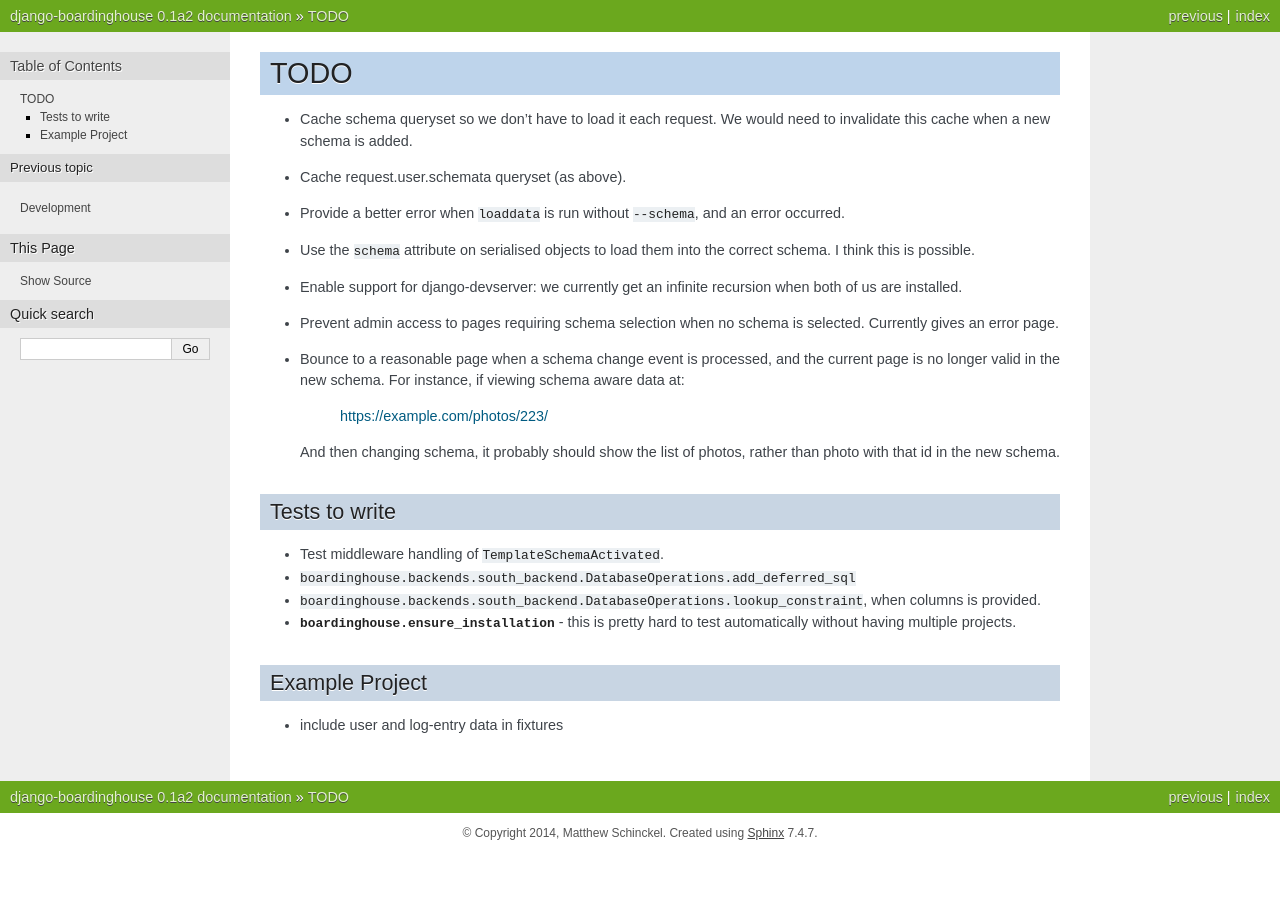
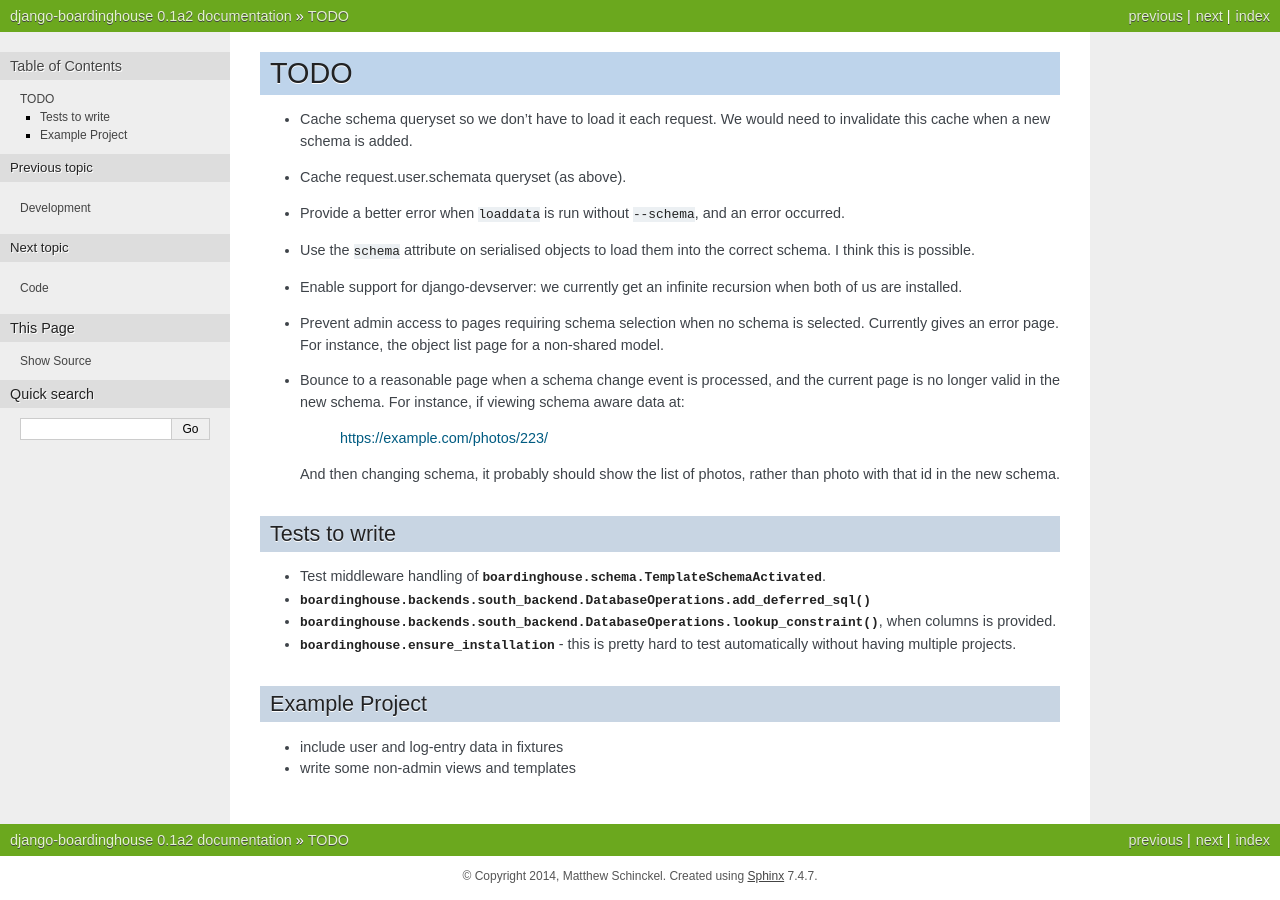
Before and after one commit to schinckel/django-boardinghouse, a Sphinx documentation site: the page built from docs/source/todo.rst, in a window 1280 px wide. Built offline with Sphinx 7.4.7, drawn with Linux system fonts in a browser that asks for light colours; cross-references to code outside the pages are shown as plain code.

Commit message:
More documentation.

```diff
--- a/docs/source/example.rst
+++ b/docs/source/example.rst
@@ -19,3 +19,5 @@ When prompted, you will need to create a superuser. Then::
   ./manage.py runserver 127.0.0.1:8088
 
 Finally, visit http://127.0.0.1:8088/admin/ and log in with your superuser's credentials. There is a fully functioning django project, with two schemata (schools) installed, and a smattering of data.
+
+At this stage, all of the functionality is contained within the admin interface.
--- a/docs/source/index.rst
+++ b/docs/source/index.rst
@@ -21,6 +21,7 @@ Contents:
    example
    development
    todo
+   code
 
 Indices and tables
 ==================
--- a/docs/source/philosophy.rst
+++ b/docs/source/philosophy.rst
@@ -59,3 +59,5 @@ Models will, by default, only live in a non-shared schema, unless they:
 * are explicitly marked within their definition as shared, by subclassing :class:`boardinghouse.base.SharedSchemaModel`, or by having the attribute ``_is_shared_model`` set to ``True``.
 
 * are listed in ``settings.BOARDINGHOUSE.SHARED_MODELS``.
+
+There is an :doc:`example project <example>`.
--- a/docs/source/todo.rst
+++ b/docs/source/todo.rst
@@ -11,7 +11,7 @@ TODO
 
 * Enable support for django-devserver: we currently get an infinite recursion when both of us are installed.
 
-* Prevent admin access to pages requiring schema selection when no schema is selected. Currently gives an error page.
+* Prevent admin access to pages requiring schema selection when no schema is selected. Currently gives an error page. For instance, the object list page for a non-shared model.
 
 * Bounce to a reasonable page when a schema change event is processed, and the current page is no longer valid in the new schema. For instance, if viewing schema aware data at:
 
@@ -22,15 +22,16 @@ TODO
 Tests to write
 --------------
 
-* Test middleware handling of :py:exception:`TemplateSchemaActivated`.
+* Test middleware handling of :exc:`boardinghouse.schema.TemplateSchemaActivated`.
 
-* :py:method:`boardinghouse.backends.south_backend.DatabaseOperations.add_deferred_sql`
+* :meth:`boardinghouse.backends.south_backend.DatabaseOperations.add_deferred_sql`
 
-* :py:method:`boardinghouse.backends.south_backend.DatabaseOperations.lookup_constraint`, when columns is provided.
+* :meth:`boardinghouse.backends.south_backend.DatabaseOperations.lookup_constraint`, when columns is provided.
 
-* :py:mod:`boardinghouse.ensure_installation` - this is pretty hard to test automatically without having multiple projects.
+* :mod:`boardinghouse.ensure_installation` - this is pretty hard to test automatically without having multiple projects.
 
 Example Project
 ---------------
 
 * include user and log-entry data in fixtures
+* write some non-admin views and templates
```
Also changed, not shown: docs/source/code.rst (added, +8 -0 lines), docs/source/development.rst (+5 -9 lines), docs/source/installation.rst (+5 -5 lines), 1 other file.
